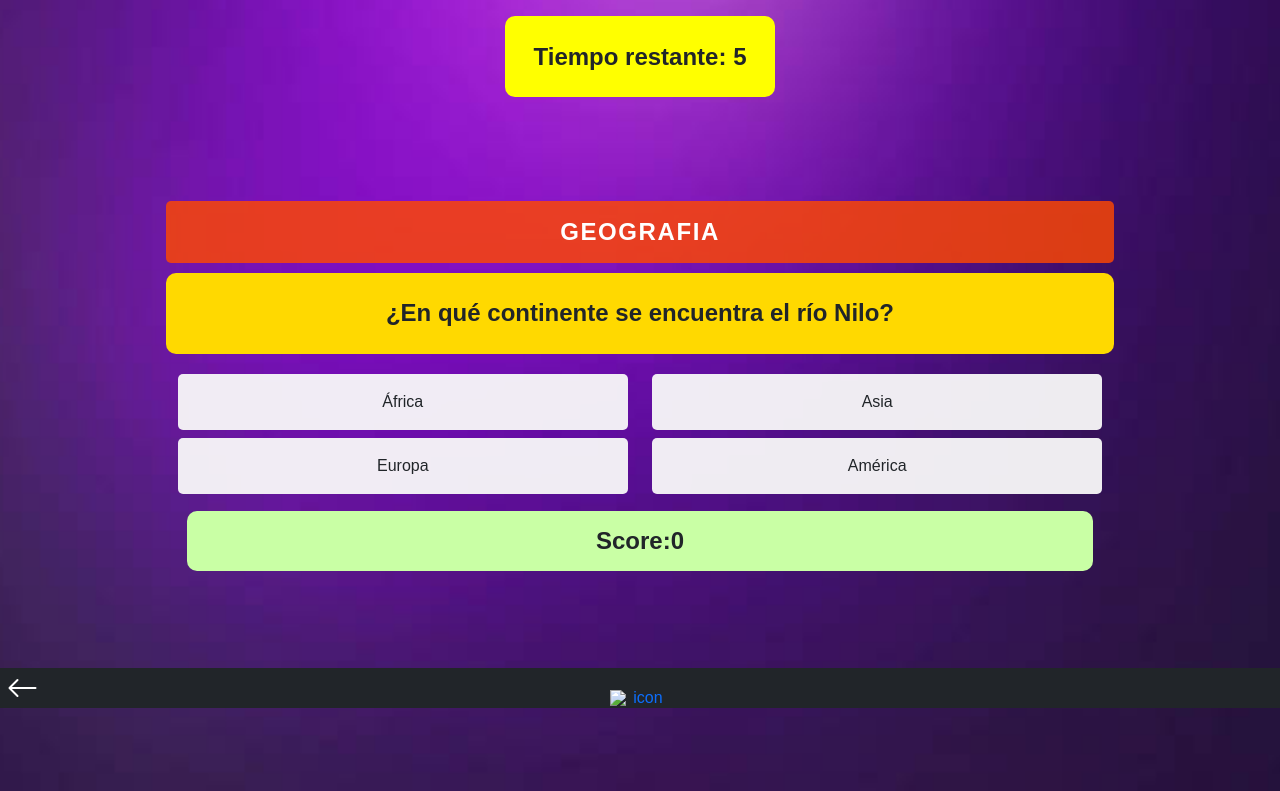
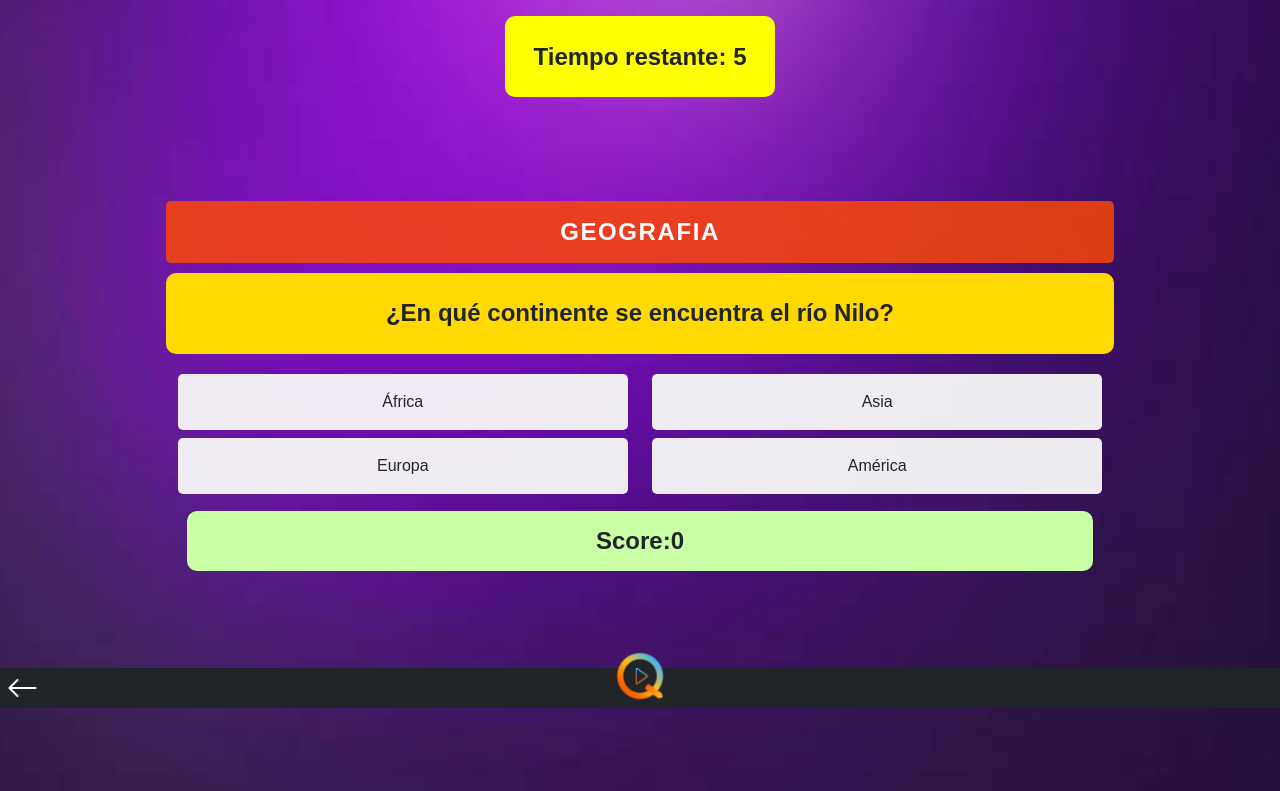
Before and after one commit to LucasFedeAb/QPlayAppBeta, a plain HTML site: page Pages/comoJugar.html in a window 1280 px wide. Shown: the part 92-883 px from the top of the page. Drawn offline with nearby package versions, Linux system fonts and the light colour scheme.

Commit message:
Correccion url icon footer

```diff
--- a/Pages/comoJugar.html
+++ b/Pages/comoJugar.html
@@ -181,7 +181,7 @@
         </a>
       </div>
       <div class=" col-6 justify-content-center align-items-center text-center w-100">
-        <a href="../index.html"><img class="img__icon__foot" src="../Image/icon-bg-dark.png" alt="icon"></a>
+        <a href="../index.html"><img class="img__icon__foot" src="../Image/IconApp/icon-bg-dark.png" alt="icon"></a>
       </div>
     </div>
   </footer>
```
Also changed, not shown: Pages/juegos.html (+1 -1 lines), Pages/login.html (+1 -1 lines).
